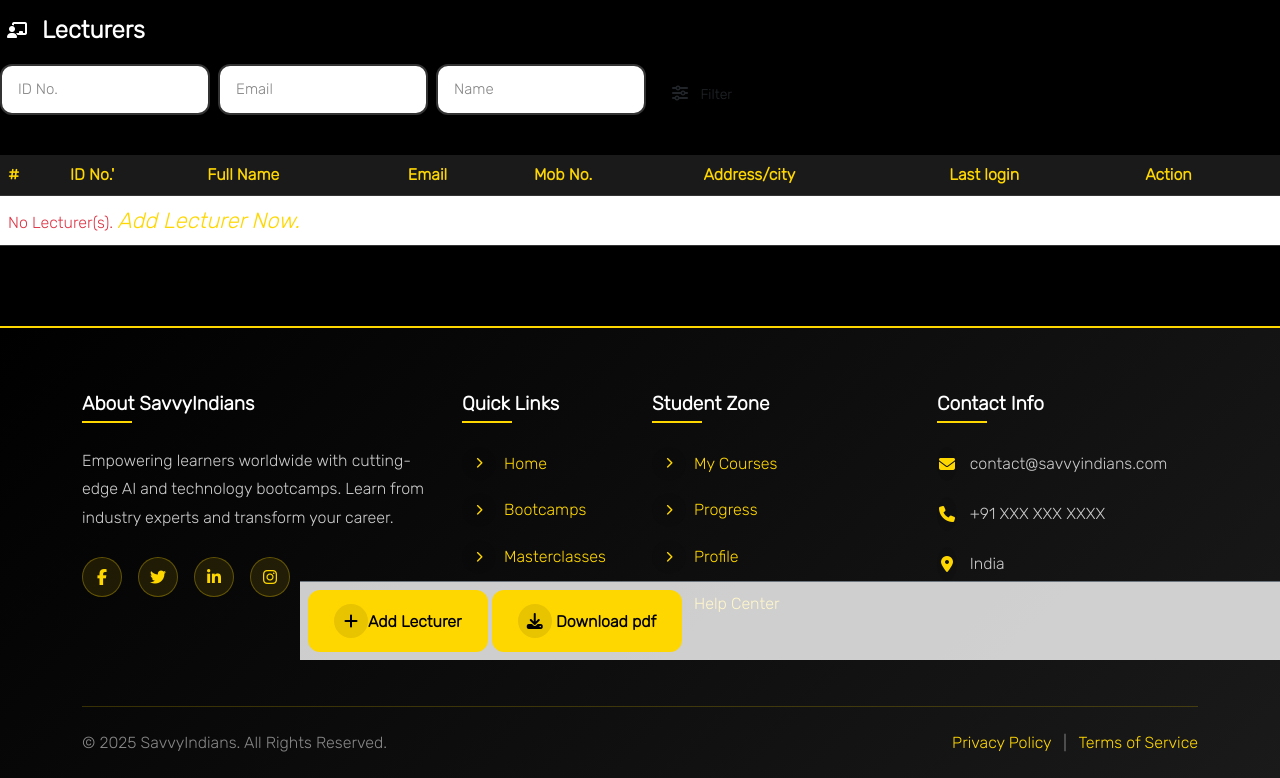
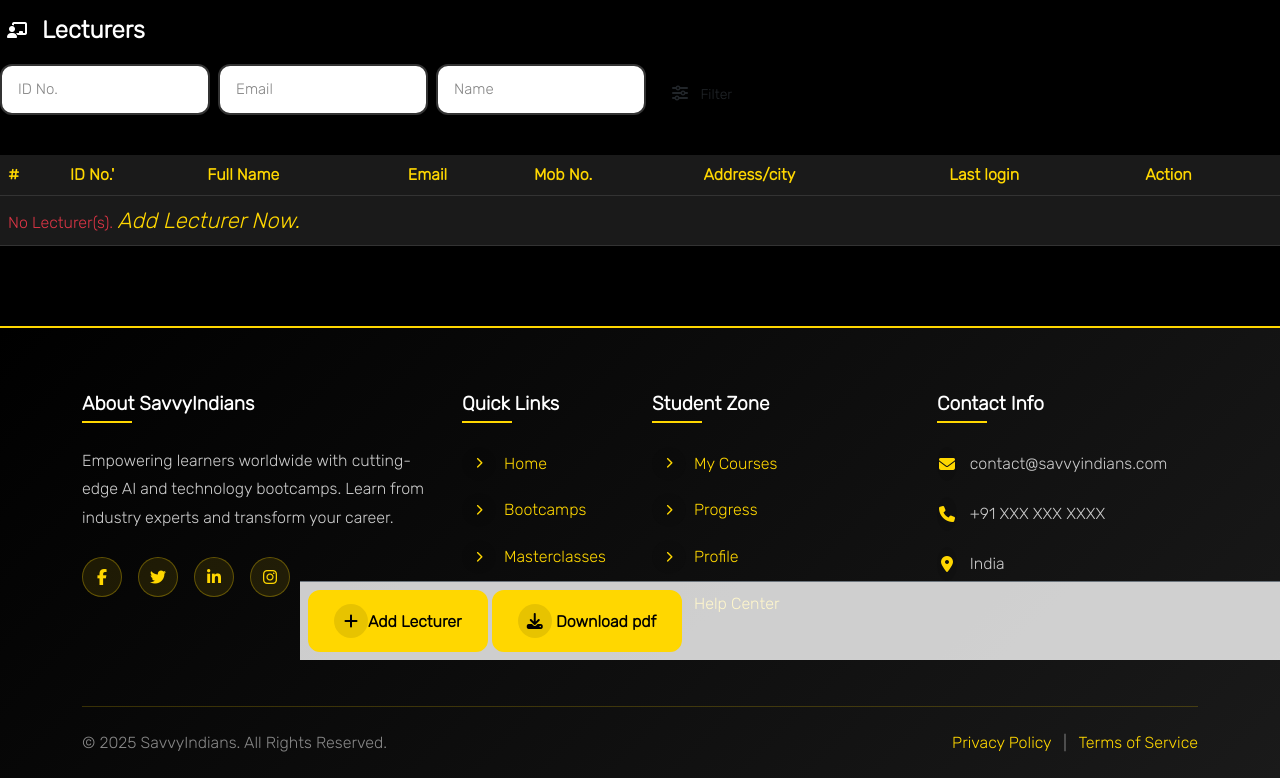
Before and after one commit to priyanshu705/Savvyindians-LMS-portal, a Django app: page /accounts/lecturers/ in a window 1280 px wide. Shown: the part 140-918 px from the top of the page. Run offline with Django 3.2, Linux system fonts and the light colour scheme; the visitor is signed in with stand-in values (Sample User, id 1); data comes from the database, SQL or seed files in the repository; data that the repository does not hold is empty; parts of the project's set-up code (start-up, migrations or seed data) failed here and were passed over; some libraries are stand-ins or nearby versions.

Commit message:
Fix table white background - force dark backgrounds for all table rows and cells

```diff
--- a/static/css/savvyindians-theme.css
+++ b/static/css/savvyindians-theme.css
@@ -295,13 +295,52 @@
 .table tbody td {
     border-color: var(--border-color) !important;
     color: var(--text-secondary) !important;
+    background: var(--secondary-black) !important;
+}
+
+.table tbody tr {
+    background: var(--secondary-black) !important;
+}
+
+/* Force dark background for all table rows */
+.table tr,
+.table tbody tr,
+table tr,
+table tbody tr {
+    background: var(--secondary-black) !important;
+}
+
+/* Force dark background for all table cells */
+.table td,
+.table th,
+table td,
+table th {
+    background: var(--secondary-black) !important;
+    color: var(--primary-gold) !important;
+}
+
+/* Override any white/light backgrounds in tables */
+.table tr[style*="background"],
+.table td[style*="background"],
+.table tbody tr[style*="background"],
+table tr[style*="background"],
+table td[style*="background"] {
+    background: var(--secondary-black) !important;
 }
 
 .table-striped tbody tr:nth-of-type(odd) {
     background: rgba(255, 215, 0, 0.05) !important;
 }
 
+.table-striped tbody tr:nth-of-type(odd) td {
+    background: var(--tertiary-black) !important;
+}
+
 .table-hover tbody tr:hover {
+    background: rgba(255, 215, 0, 0.1) !important;
+}
+
+.table-hover tbody tr:hover td {
     background: rgba(255, 215, 0, 0.1) !important;
 }
 
```
